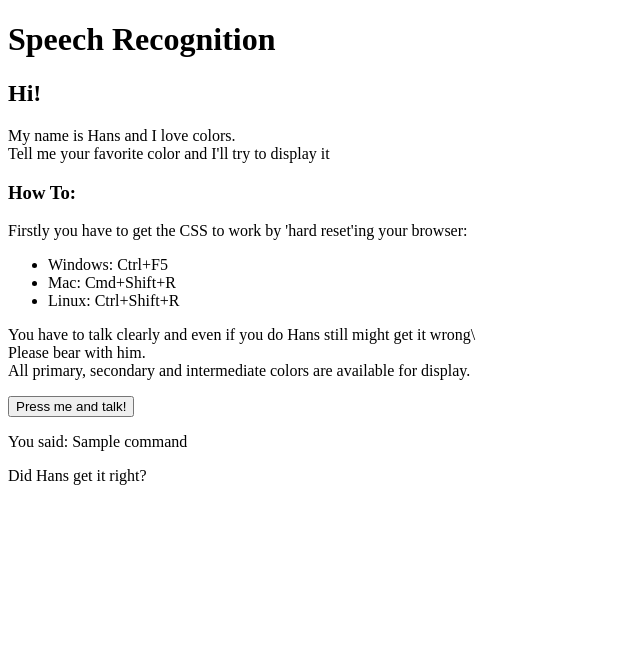
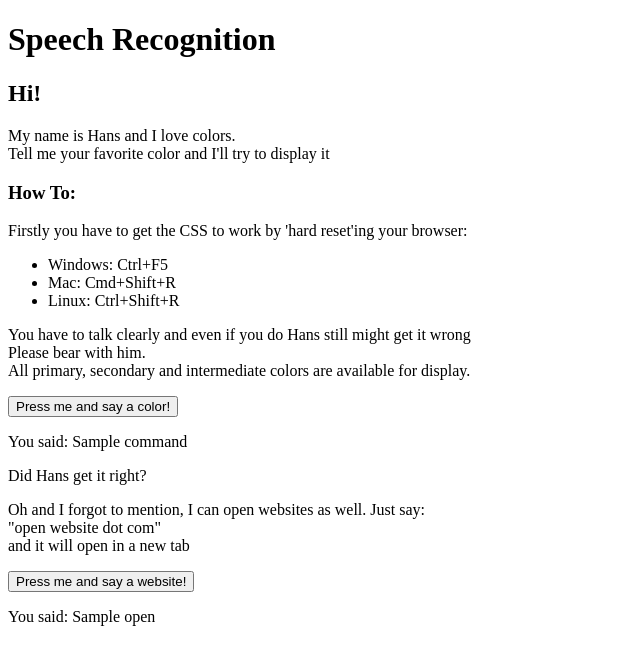
Before and after one commit to Pallur/talgreinir, a Flask app: template templates/home.html in a window 1280 px wide. Shown: the top 665 px of the page, without its empty margins (0-640 px from the left). Run offline with Flask 2, Linux system fonts and the light colour scheme; the template is opened without the code that fills it: most values are stand-ins (such as "Sample title", 1, 10 or a date in 2020).

Commit message:
nú hægt að opna síður

```diff
--- a/main.py
+++ b/main.py
@@ -1,20 +1,11 @@
 from flask import Flask, render_template, request, redirect, url_for
-# from mypackage.tester import *
-from mypackage.hans import voice_command, assistant, hans_response
-# from mypackage.hans import *
+from mypackage.hans import voice_command, assistant
 
 app = Flask(__name__)
 
 @app.route('/')
 def home():
     return render_template("home.html", class_id = None)
-
-@app.route('/text', methods=['GET', 'POST'])
-def text(comments=[]):
-    if request.method == 'GET':
-        return render_template("home.html", comments=comments)
-    comments.append(request.form["text_input"])
-    return redirect(url_for('text'))
 
 @app.route('/command', methods=['GET', 'POST'])
 def your_command():
@@ -25,7 +16,11 @@ def your_command():
         vc = voice_command()
         return render_template("home.html", box_id = vc, command = vc)
 
-
+@app.route('/open', methods=['GET', 'POST'])
+def open_web():
+    if request.method == 'POST':
+        website = assistant(voice_command())
+        return render_template("home.html", open = website)
 
 if __name__ == "__main__":
     app.run(debug=True)
--- a/templates/home.html
+++ b/templates/home.html
@@ -28,18 +28,29 @@
         <li>Mac: Cmd+Shift+R</li>
         <li>Linux: Ctrl+Shift+R</li>
     </ul>
-    You have to talk clearly and even if you do Hans still might get it wrong\
+    You have to talk clearly and even if you do Hans still might get it wrong
     <br>
     Please bear with him.
     <br>
     All primary, secondary and intermediate colors are available for display.
     </p>
     <form action="/command" method="post">
-        <input type="submit" value="Press me and talk!">
+        <input type="submit" value="Press me and say a color!">
         <p> You said: {{ command }}</p>
     </form>
-    <div id= {{ box_id }}>
+    <div id={{ box_id }}>
         <p> Did Hans get it right? </p>
     </div>
+    <p>
+    Oh and I forgot to mention, I can open websites as well. Just say:
+    <br>
+    "open website dot com"
+    <br>
+    and it will open in a new tab
+    </p>
+    <form action="/open" method="post">
+        <input type="submit" value="Press me and say a website!">
+        <p> You said: {{ open }}</p>
+    </form>
 </body>
 </html>
```
Also changed, not shown: mypackage/hans.py (+0 -22 lines).
